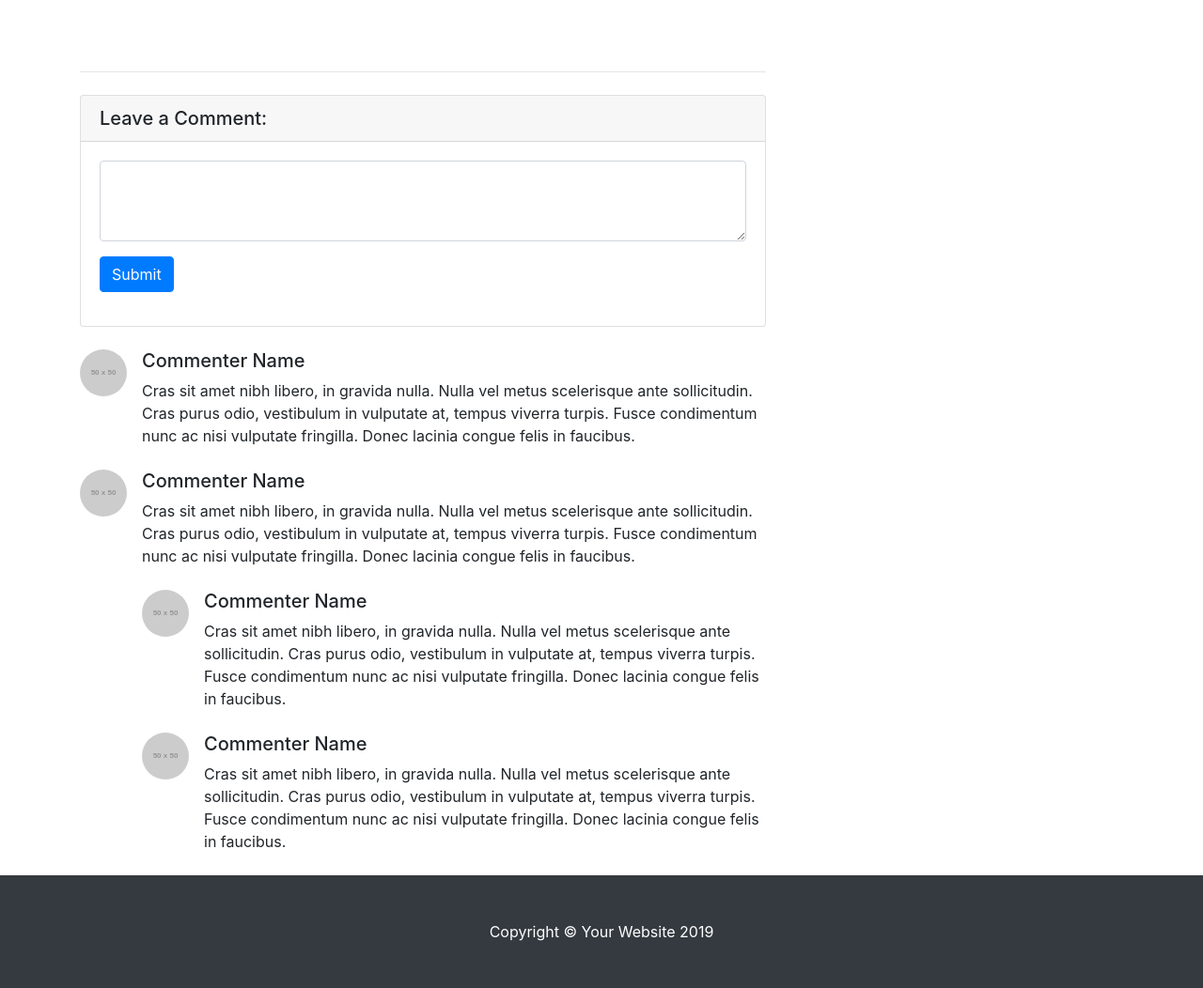
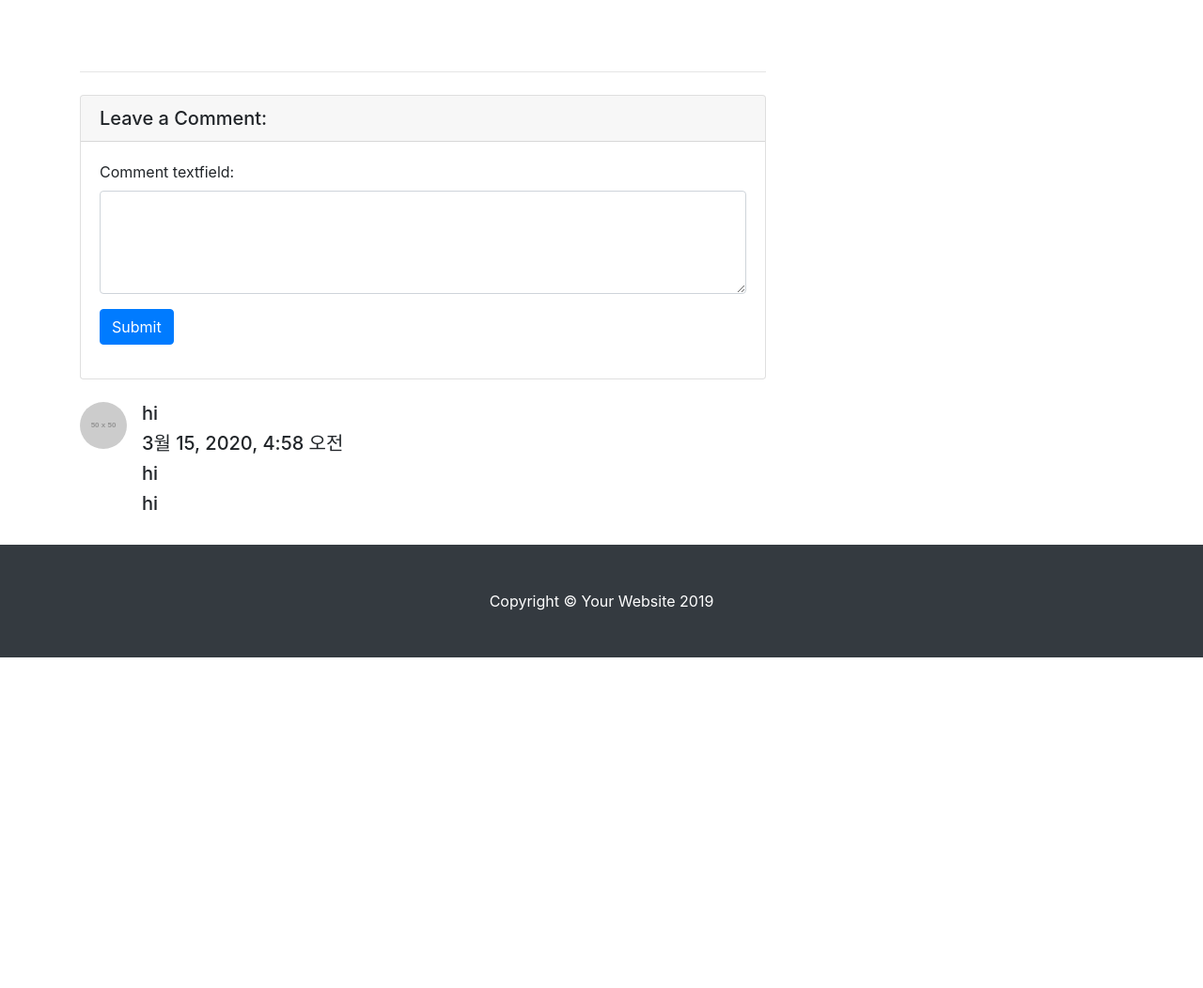
Before and after one commit to WonJunPark/django_practice, a Django app: page /blogMain/detail/1/ in a window 1280 px wide. Shown: the part 1203-2255 px from the top of the page at 94% size. After the commit the page ends 1903 px from the top, so only its background shows below. Run offline with Django 3.2, Linux system fonts and the light colour scheme; data comes from the database, SQL or seed files in the repository; both versions use the stored data as it was after the commit; grey boxes labelled with a size stand in for pictures from a placeholder-image service; some libraries are stand-ins or nearby versions.

Commit message:
200315 2차 commit

```diff
--- a/blogapp/admin.py
+++ b/blogapp/admin.py
@@ -1,5 +1,7 @@
 from django.contrib import admin
 from .models import Blog
+from .models import Comment
 
 # Register your models here.
 admin.site.register(Blog)
+admin.site.register(Comment)
--- a/blogapp/forms.py
+++ b/blogapp/forms.py
@@ -1,9 +1,17 @@
 from django import forms
-from .models import Blog
-
+from .models import Blog, Comment
 
 class CreateBlog(forms.ModelForm):
     class Meta:
         model = Blog
         exclude = []
         fields = ['title', 'author', 'body']
+
+class BlogCommentForm(forms.ModelForm):
+    class Meta:
+        model = Comment
+
+        fields = ['comment_textfield']
+        widgets = {
+            'comment_textfield': forms.Textarea(attrs={'class': 'form-control', 'rows': 4, 'cols': 40})
+        }
--- a/blogapp/models.py
+++ b/blogapp/models.py
@@ -8,3 +8,10 @@ class Blog(models.Model):
     pub_date = models.DateTimeField(auto_now_add=True)
     author = models.ForeignKey(User, on_delete=models.CASCADE, null=True, default=1)
     body = RichTextUploadingField()
+
+class Comment(models.Model):
+    blog = models.ForeignKey(Blog, on_delete=models.CASCADE, null=True)
+    comment_date = models.DateTimeField(auto_now_add=True)
+    comment_user = models.TextField(max_length=20)
+    comment_thumbnail_url = models.TextField(max_length=300)
+    comment_textfield = models.TextField()
--- a/blogapp/templates/detail.html
+++ b/blogapp/templates/detail.html
@@ -79,49 +79,28 @@
         <div class="card my-4">
             <h5 class="card-header">Leave a Comment:</h5>
             <div class="card-body">
-            <form>
-              <div class="form-group">
-                <textarea class="form-control" rows="3"></textarea>
-              </div>
+                <form method="POST">
+                    {% csrf_token %}
+                    <div class="form-group">{{ comment_form }}</div>
                     <button type="submit" class="btn btn-primary">Submit</button>
                 </form>
             </div>
         </div>
 
         <!-- Single Comment -->
+        {% for comment in comments %}
+
           <div class="media mb-4">
                 <img class="d-flex mr-3 rounded-circle" src="http://placehold.it/50x50" alt="">
                 <div class="media-body">
-            <h5 class="mt-0">Commenter Name</h5>
-            Cras sit amet nibh libero, in gravida nulla. Nulla vel metus scelerisque ante sollicitudin. Cras purus odio, vestibulum in vulputate at, tempus viverra turpis. Fusce condimentum nunc ac nisi vulputate fringilla. Donec lacinia congue felis in faucibus.
+                    <h5 class="mt-0">{{ comment.comment_user }}</h5>
+                    <h5 class="mt-0">{{ comment.comment_date }}</h5>
+                    <h5 class="mt-0">{{ comment.comment_thumbnail_url }}</h5>
+                    <h5 class="mt-0">{{ comment.comment_textfield }}</h5>
                 </div>
             </div>
 
-        <!-- Comment with nested comments -->
-        <div class="media mb-4">
-          <img class="d-flex mr-3 rounded-circle" src="http://placehold.it/50x50" alt="">
-          <div class="media-body">
-            <h5 class="mt-0">Commenter Name</h5>
-            Cras sit amet nibh libero, in gravida nulla. Nulla vel metus scelerisque ante sollicitudin. Cras purus odio, vestibulum in vulputate at, tempus viverra turpis. Fusce condimentum nunc ac nisi vulputate fringilla. Donec lacinia congue felis in faucibus.
-
-            <div class="media mt-4">
-              <img class="d-flex mr-3 rounded-circle" src="http://placehold.it/50x50" alt="">
-              <div class="media-body">
-                <h5 class="mt-0">Commenter Name</h5>
-                Cras sit amet nibh libero, in gravida nulla. Nulla vel metus scelerisque ante sollicitudin. Cras purus odio, vestibulum in vulputate at, tempus viverra turpis. Fusce condimentum nunc ac nisi vulputate fringilla. Donec lacinia congue felis in faucibus.
-              </div>
-            </div>
-
-            <div class="media mt-4">
-              <img class="d-flex mr-3 rounded-circle" src="http://placehold.it/50x50" alt="">
-              <div class="media-body">
-                <h5 class="mt-0">Commenter Name</h5>
-                Cras sit amet nibh libero, in gravida nulla. Nulla vel metus scelerisque ante sollicitudin. Cras purus odio, vestibulum in vulputate at, tempus viverra turpis. Fusce condimentum nunc ac nisi vulputate fringilla. Donec lacinia congue felis in faucibus.
-              </div>
-            </div>
-
-          </div>
-        </div>
+        {% endfor %}
 
       </div>
 
--- a/blogapp/views.py
+++ b/blogapp/views.py
@@ -1,6 +1,9 @@
 from django.shortcuts import render, redirect, get_object_or_404
 from .forms import CreateBlog
-from .models import Blog
+from .models import Blog, Comment
+from .forms import BlogCommentForm
+import requests
+
 
 # Create your views here.
 def index(request):
@@ -24,7 +27,77 @@ def createBlog(request):
         form = CreateBlog()
         return render(request, 'createBlog.html', {'form': form})
 
+
 def detail(request, blog_id):
     blog_detail = get_object_or_404(Blog, pk=blog_id)
+    comments = Comment.objects.filter(blog_id=blog_id)
 
-    return render(request, 'detail.html', {'blog_detail':blog_detail})
+    if request.method == 'POST':
+        comment_form = BlogCommentForm(request.POST)
+
+        if comment_form.is_valid():
+            content = comment_form.cleaned_data['comment_textfield']
+
+            print(content)
+
+            login_request_uri = 'https://kauth.kakao.com/oauth/authorize?'
+
+            client_id = 'e9a04030057cf258517177a9e7cee718'
+            redirect_uri = 'http://127.0.0.1:8000/oauth'
+
+            login_request_uri += 'client_id=' + client_id
+            login_request_uri += '&redirect_uri=' + redirect_uri
+            login_request_uri += '&response_type=code&scope=talk_message'
+
+            request.session['client_id'] = client_id
+            request.session['redirect_uri'] = redirect_uri
+
+            return redirect(login_request_uri)
+        else:
+            return redirect('blogMain')
+
+    else:
+        comment_form = BlogCommentForm()
+
+        context = {
+            'blog_detail': blog_detail,
+            'comments': comments,
+            'comment_form': comment_form
+        }
+
+        return render(request, 'detail.html', context)
+
+def oauth(request):
+    code = request.GET['code']
+    print('code = ' + str(code))
+
+    client_id = request.session.get('client_id')
+    redirect_uri = request.session.get('redirect_uri')
+
+    access_token_request_uri = "https://kauth.kakao.com/oauth/token?grant_type=authorization_code&"
+
+    access_token_request_uri += "client_id=" + client_id
+    access_token_request_uri += "&redirect_uri=" + redirect_uri
+    access_token_request_uri += "&code=" + code
+
+    print(access_token_request_uri)
+
+    access_token_request_uri_data = requests.get(access_token_request_uri)
+    json_data = access_token_request_uri_data.json()
+    access_token = json_data['access_token']
+    print(access_token)
+
+    user_profile_info_uri = "https://kapi.kakao.com/v1/api/talk/profile?access_token="
+    user_profile_info_uri += str(access_token)
+
+    user_profile_info_uri_data = requests.get(user_profile_info_uri)
+    user_json_data = user_profile_info_uri_data.json()
+    nickName = user_json_data['nickName']
+    profileImageURL = user_json_data['profileImageURL']
+    thumbnailURL = user_json_data['thumbnailURL']
+
+    print("nickName = " + str(nickName))
+    print("profileImageURL = " + str(profileImageURL))
+    print("thumbnailURL = " + str(thumbnailURL))
+
+    return redirect('blogMain')
--- a/practice/urls.py
+++ b/practice/urls.py
@@ -28,6 +28,7 @@ urlpatterns = [
     path('blogMain/detail/', blogapp.views.detail, name='detail'),
     path('ckeditor',include('ckeditor_uploader.urls')),
     path('blogMain/detail/<int:blog_id>/', blogapp.views.detail, name='detail'),
+    path('oauth/', blogapp.views.oauth, name='oauth'),
 ]
 
 urlpatterns += static(settings.MEDIA_URL, document_root=settings.MEDIA_ROOT)
```
Also changed, not shown: blogapp/migrations/0004_comment.py (added), db.sqlite3. Lines whose indentation alone changed are shown as unchanged.
